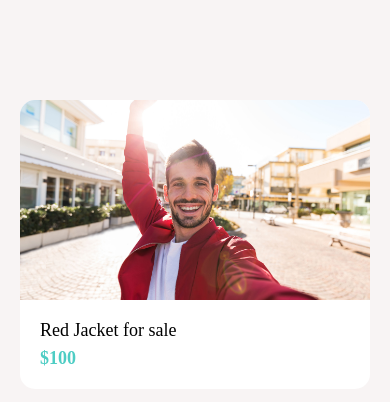
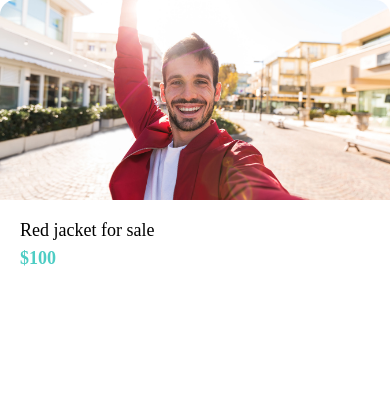
Before and after one commit to Shahriyar-Hosen/Native-Demo-Project, a React Native app: screen / in a window 390 px wide. Shown: the top 402 px of the page. Built offline with nearby package versions, Linux system fonts and the light colour scheme.

Commit message:
ListingDetailsScreen

```diff
--- a/App.tsx
+++ b/App.tsx
@@ -5,12 +5,13 @@
 
 import React from 'react';
 import {StyleSheet} from 'react-native';
-import Cards from './app/screens/Cards';
+import ListingDetailsScreen from './app/screens/ListingDetailsScreen';
 
 function App(): JSX.Element {
   // return <WelcomeScreen />;
   // return <ViewImageScreen />;
-  return <Cards />;
+  // return <Cards />;
+  return <ListingDetailsScreen />;
   // return (
   //   <View style={styles.mainContainer}>
   //     {/* <Borders /> */}
--- /dev/null
+++ b/app/screens/ListingDetailsScreen.tsx
@@ -0,0 +1,25 @@
+/* eslint-disable prettier/prettier */
+import React from 'react';
+import {StyleSheet, View} from 'react-native';
+import Card from '../Components/Card';
+
+const ListingDetailsScreen = () => {
+  return (
+    <View style={styles.container}>
+      <Card
+        image={require('../assets/jacket.jpg')}
+        title="Red jacket for sale"
+        subTitle="$100"
+      />
+    </View>
+  );
+};
+
+const styles = StyleSheet.create({
+  container: {
+    flex: 1,
+    backgroundColor: '#fff',
+  },
+});
+
+export default ListingDetailsScreen;
```
